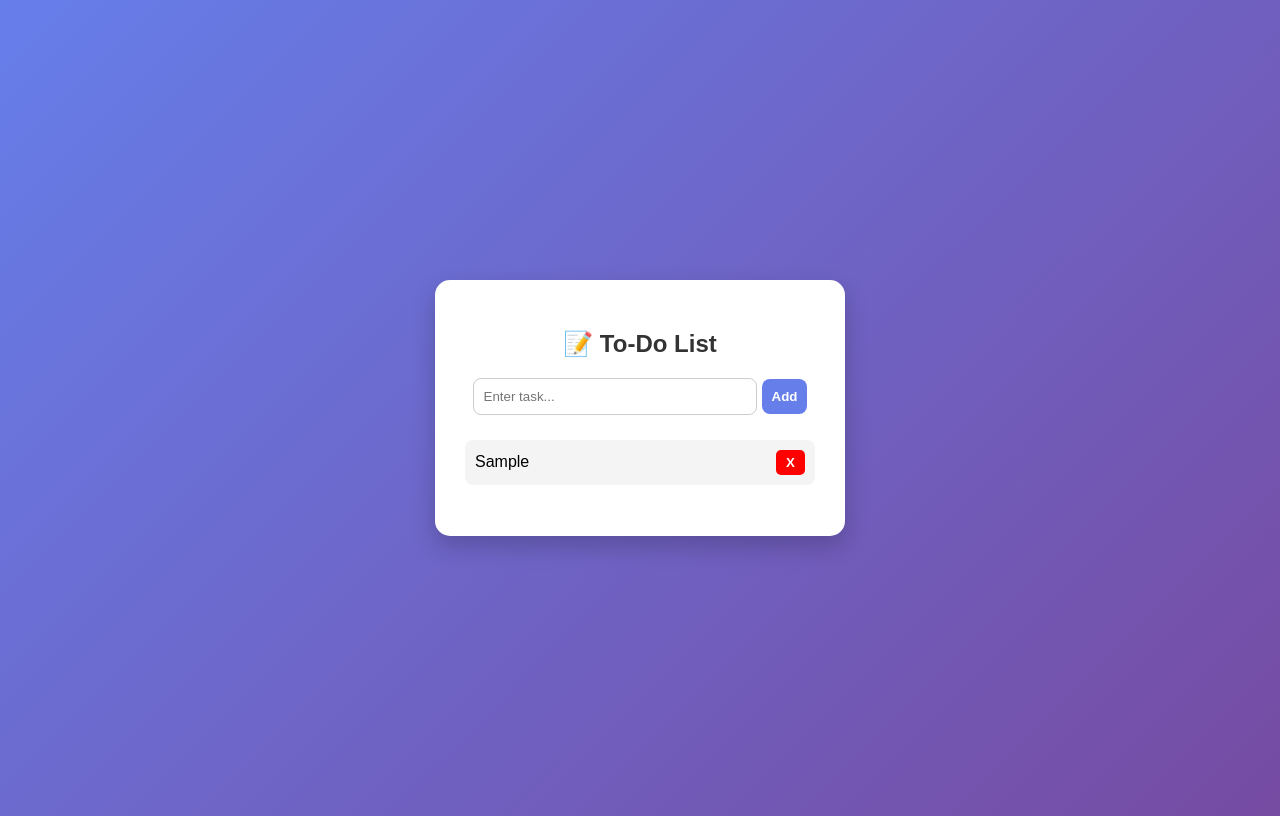
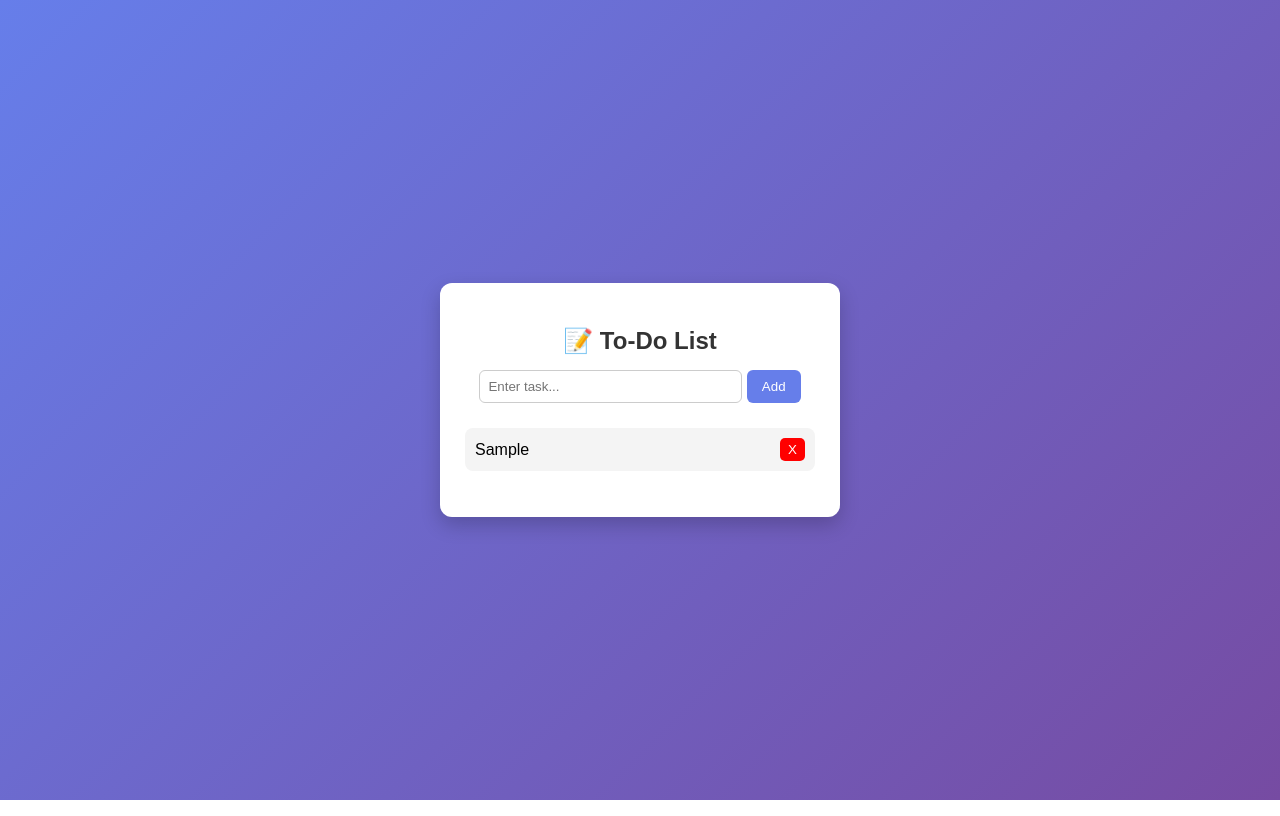
Before and after one commit to Avinash28123/Portfolio, a plain HTML site: page todo.html in a window 1280 px wide. Both pictures are taken after typing "Sample" into the empty fields and a click on the button "Add". Drawn offline with Linux system fonts and the light colour scheme.

Commit message:
todo.html

```diff
--- a/todo.html
+++ b/todo.html
@@ -3,42 +3,41 @@
 <head>
   <meta charset="UTF-8">
   <meta name="viewport" content="width=device-width, initial-scale=1.0">
-  <title>To-Do List App</title>
+  <title>To-Do List</title>
   <style>
     body {
-      font-family: 'Poppins', sans-serif;
+      font-family: Arial, sans-serif;
       background: linear-gradient(135deg, #667eea, #764ba2);
       height: 100vh;
       display: flex;
       justify-content: center;
       align-items: center;
+      margin: 0;
     }
     .container {
       background: #fff;
-      padding: 30px;
-      border-radius: 15px;
+      padding: 25px;
+      border-radius: 12px;
       width: 350px;
-      box-shadow: 0 10px 25px rgba(0,0,0,0.2);
+      box-shadow: 0 8px 20px rgba(0,0,0,0.2);
       text-align: center;
     }
     h2 {
-      margin-bottom: 20px;
+      margin-bottom: 15px;
       color: #333;
     }
     input {
-      width: 75%;
-      padding: 10px;
-      border-radius: 8px;
+      width: 70%;
+      padding: 8px;
       border: 1px solid #ccc;
-      outline: none;
+      border-radius: 6px;
     }
     button {
-      padding: 10px;
+      padding: 9px 15px;
       border: none;
-      border-radius: 8px;
+      border-radius: 6px;
       background: #667eea;
       color: white;
-      font-weight: bold;
       cursor: pointer;
     }
     button:hover {
@@ -68,7 +67,7 @@
       background: red;
       color: white;
       border: none;
-      padding: 5px 10px;
+      padding: 4px 8px;
       border-radius: 5px;
       cursor: pointer;
     }
@@ -83,28 +82,37 @@
   </div>
 
   <script>
-    let tasks = JSON.parse(localStorage.getItem("tasks")) || [];
+    let tasks = JSON.parse(localStorage.getItem("tasks") || "[]");
 
     function render() {
       const list = document.getElementById("list");
       list.innerHTML = "";
       tasks.forEach((task, index) => {
         const li = document.createElement("li");
-        li.innerHTML = `
-          <span onclick="toggleDone(${index})" class="${task.done ? 'done' : ''}">${task.text}</span>
-          <button class="delete" onclick="deleteTask(${index})">X</button>
-        `;
+
+        const span = document.createElement("span");
+        span.textContent = task.text;
+        if (task.done) span.classList.add("done");
+        span.onclick = () => toggleDone(index);
+
+        const delBtn = document.createElement("button");
+        delBtn.textContent = "X";
+        delBtn.className = "delete";
+        delBtn.onclick = () => deleteTask(index);
+
+        li.appendChild(span);
+        li.appendChild(delBtn);
         list.appendChild(li);
       });
       localStorage.setItem("tasks", JSON.stringify(tasks));
     }
 
     function addTask() {
-      const taskInput = document.getElementById("task");
-      const text = taskInput.value.trim();
+      const input = document.getElementById("task");
+      const text = input.value.trim();
       if (text) {
         tasks.push({ text, done: false });
-        taskInput.value = "";
+        input.value = "";
         render();
       }
     }
```
